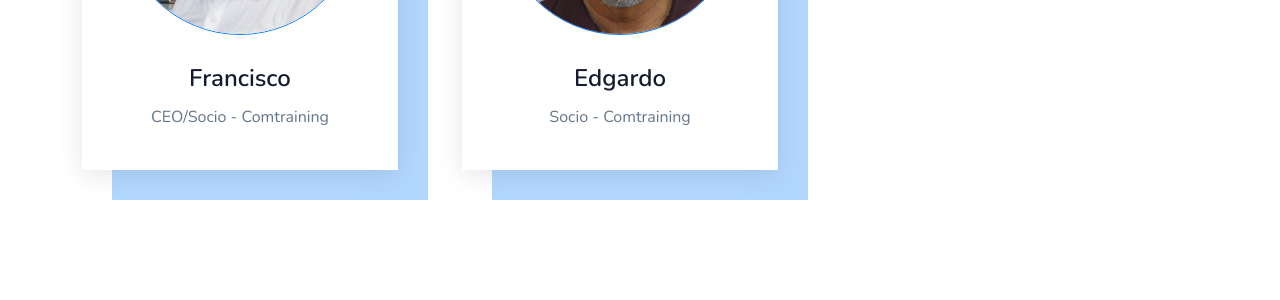
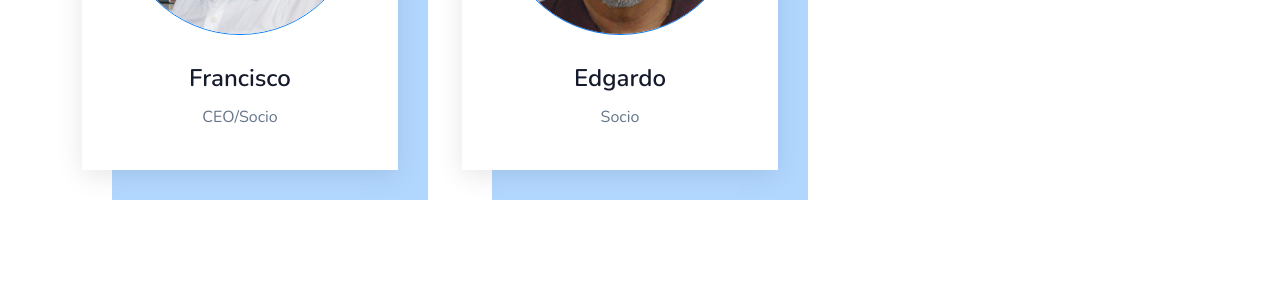
Before and after one commit to fjvalles/comtraining-landing, a Jekyll site: the page built from team.html, in a window 1280 px wide. Shown: the part 955-1255 px from the top of the page. Built offline with Jekyll 4.4.1, drawn with Linux system fonts in a browser that asks for light colours; a script that is not in the unit is left out.

Commit message:
Update Config “members”

```diff
--- a/_data/team-members.yml
+++ b/_data/team-members.yml
@@ -1,9 +1,9 @@
 items:
   - name: Francisco
     img_src: /assets/uploads/francisco-perfil.jpg
-    designation: CEO/Socio - Comtraining
+    designation: CEO/Socio
     linkedin: https://www.linkedin.com/in/francisco-vall%C3%A9s/
   - name: Edgardo
     img_src: /assets/uploads/edgardo-perfil.jpg
-    designation: Socio - Comtraining
+    designation: Socio
     linkedin: https://www.linkedin.com/in/edgardo-mimica-4a3644144/
```
